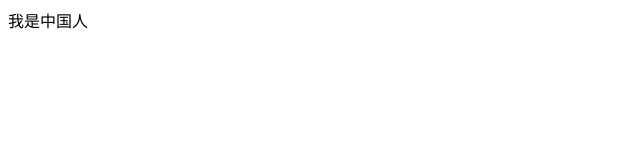
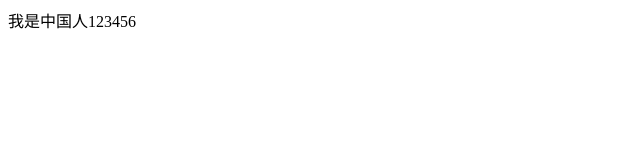
Before and after one commit to lixinjie111/webstorm, a plain HTML site: page index.html in a window 1280 px wide. Shown: the full height of the page, 0-640 px from the left. Drawn offline with Linux system fonts and the light colour scheme.

Commit message:
webstorm的第一次提交

```diff
--- a/index.html
+++ b/index.html
@@ -5,6 +5,6 @@
     <title>Title</title>
 </head>
 <body>
-我是中国人
+我是中国人123456
 </body>
 </html>
```
